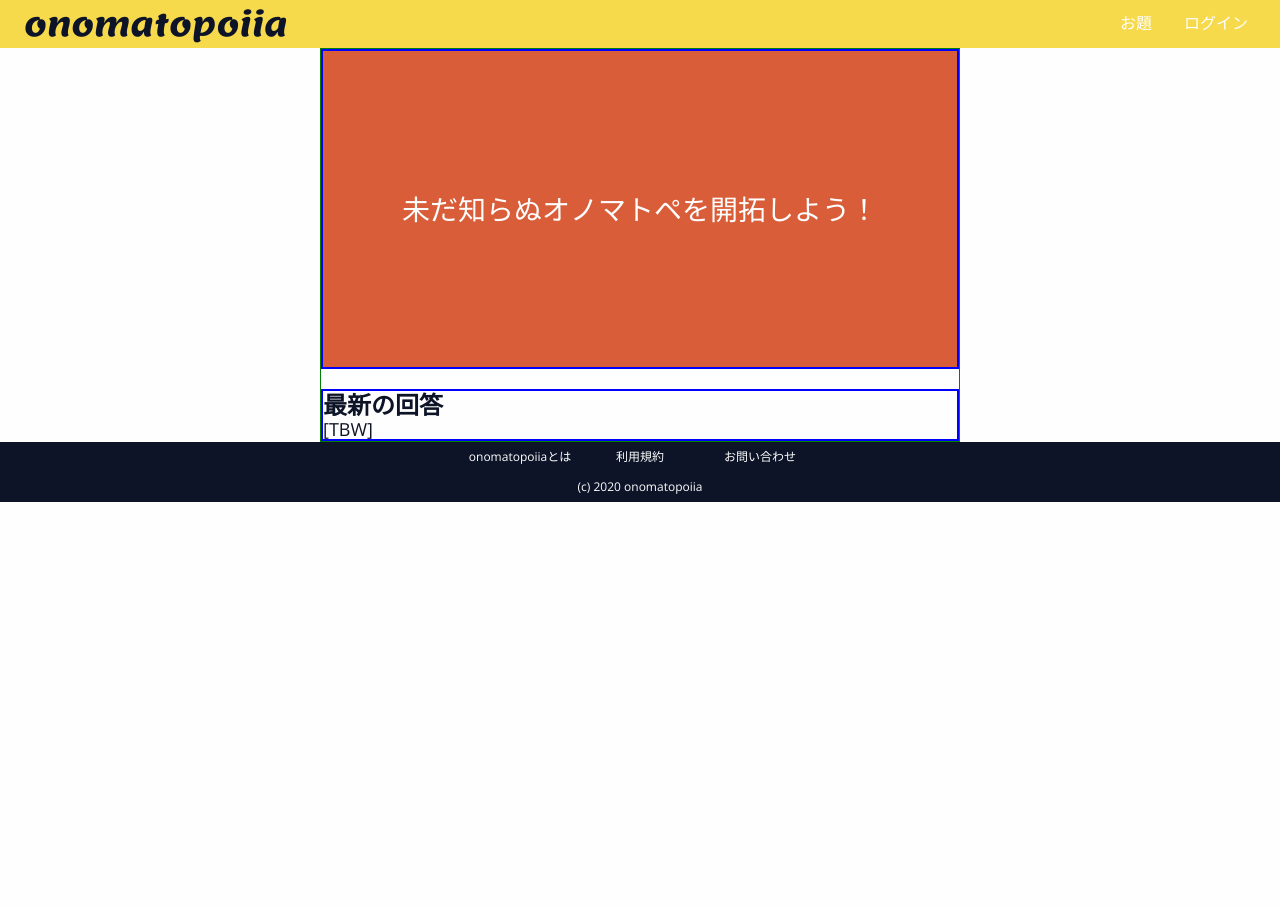
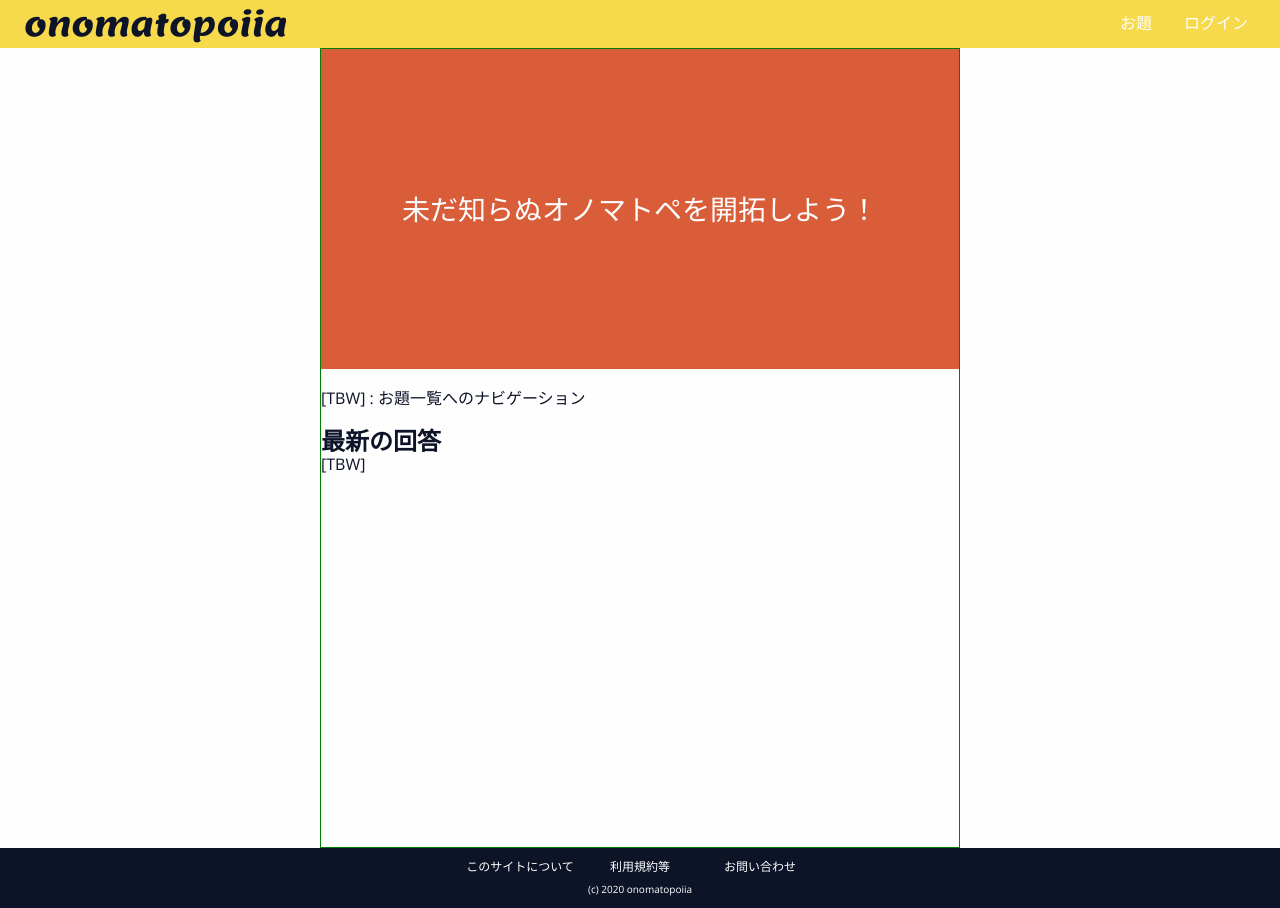
Before and after one commit to wasshoy/onomatopoiia, a Django app: page /onomato/ in a window 1280 px wide. Before the commit the page ends 502 px from the top, so only its background shows below. Run offline with Django 3.2, Linux system fonts and the light colour scheme.

Commit message:
[modify] テンプレートとcssの書き換え

```diff
--- a/onomato/static/onomato/css/about.css
+++ b/onomato/static/onomato/css/about.css
@@ -1,3 +1,16 @@
-
+.main__abouts__title {
+  border-left: 8px solid #d95d39;
+  display: inline-block;
+  font-size: 28px;
+  font-weight: 600;
+  margin: 18px 0 8px 0;
+  padding: 4px 8px;
+}
+.main__abouts__text {
+  margin: 8px 0;
+}
+.main__abouts p {
+  line-height: 32px;
+}
 
 /*# sourceMappingURL=about.css.map */
--- a/onomato/static/onomato/css/base.css
+++ b/onomato/static/onomato/css/base.css
@@ -9,7 +9,7 @@
 body {
   background-color: #fefefe;
   color: #0e1428;
-  font-size: 18px;
+  font-size: 16px;
 }
 
 .header {
@@ -36,17 +36,18 @@ body {
   display: inline-block;
   line-height: 46px;
   text-align: center;
-  transition: border-bottom 0.23s;
+  transition: color 0.2s;
   width: 80px;
 }
 .header__nav ul li:hover {
-  border-bottom: solid 2px #0e1428;
+  color: #0e1428;
 }
 
 .main {
   border: 1px solid green;
   /* TODO: 最後に削除 */
   margin: 0 auto;
+  min-height: 100vh;
   max-width: 640px;
   min-width: 320px;
 }
@@ -56,9 +57,10 @@ body {
   color: #fefefe;
   font-size: 12px;
   height: 60px;
+  padding: 8px 0;
 }
 .footer__abouts {
-  height: 30px;
+  height: 22px;
   width: 360px;
   margin: 0 auto;
 }
@@ -68,7 +70,7 @@ body {
 }
 .footer__abouts ul li {
   display: inline-block;
-  line-height: 30px;
+  line-height: 22px;
   text-align: center;
   transition: opacity 0.2s;
   width: 120px;
@@ -77,7 +79,8 @@ body {
   opacity: 0.8;
 }
 .footer__copyright {
-  line-height: 30px;
+  font-size: 10px;
+  line-height: 22px;
   text-align: center;
 }
 
--- a/onomato/static/onomato/css/index.css
+++ b/onomato/static/onomato/css/index.css
@@ -1,8 +1,5 @@
-@charset "UTF-8";
 .main__top__first-view {
   background-color: #d95d39;
-  border: 2px solid blue;
-  /* TODO: 最後に削除 */
   color: #fefefe;
   font-size: 28px;
   height: 320px;
@@ -10,9 +7,8 @@
   place-items: center;
   margin-bottom: 20px;
 }
-.main__top__latest-answers {
-  border: 2px solid blue;
-  /* TODO: 最後に削除 */
+.main__top__top-nav {
+  margin-bottom: 20px;
 }
 .main__top__latest-answers__title {
   font-size: 24px;
--- a/onomato/static/onomato/scss/about.scss
+++ b/onomato/static/onomato/scss/about.scss
@@ -0,0 +1,23 @@
+$theme-color: #f7d94c;
+$text-color: #0e1428;
+$bg-color: #fefefe;
+$second-color: #d95d39;
+
+.main {
+  &__abouts {
+    &__title {
+      border-left: 8px solid $second-color;
+      display: inline-block;
+      font-size: 28px;
+      font-weight: 600;
+      margin: 18px 0 8px 0;
+      padding: 4px 8px;
+    }
+    &__text {
+      margin: 8px 0;
+    }
+    p {
+      line-height: 32px;
+    }
+  }
+}
--- a/onomato/static/onomato/scss/base.scss
+++ b/onomato/static/onomato/scss/base.scss
@@ -7,18 +7,20 @@ $text-color: #0e1428;
 $bg-color: #fefefe;
 $second-color: #d95d39;
 
+// レスポンシブ設定
 @mixin sp {
   @media (max-width: ($sp)) {
     @content;
   }
 }
+
 * {
   font-family: 'Open Sans', 'M PLUS 1p', cursive;
 }
 body {
   background-color: $bg-color;
   color: $text-color;
-  font-size: 18px;
+  font-size: 16px;
 }
 
 .header {
@@ -43,10 +45,11 @@ body {
       display: inline-block;
       line-height: 46px;
       text-align: center;
-      transition: border-bottom 0.23s;
+      transition: color 0.2s;
       width: 80px;
       &:hover {
-        border-bottom: solid 2px $text-color;
+        color: $text-color;
+        // border-bottom: solid 2px $text-color;  /* TODO: かっこよくないので、かっこよくする */
       }
     }
   }
@@ -55,6 +58,7 @@ body {
 .main {
   border: 1px solid green; /* TODO: 最後に削除 */
   margin: 0 auto;
+  min-height: 100vh;
   max-width: 640px;
   min-width: 320px;
 }
@@ -64,8 +68,9 @@ body {
   color: $bg-color;
   font-size: 12px;
   height: 60px;
+  padding: 8px 0;
   &__abouts {
-    height: 30px;
+    height: 22px;
     width: 360px;
     margin: 0 auto;
     ul {
@@ -73,7 +78,7 @@ body {
       justify-content: center;
       li {
         display: inline-block;
-        line-height: 30px;
+        line-height: 22px;
         text-align: center;
         transition: opacity 0.2s;
         width: 120px;
@@ -84,7 +89,8 @@ body {
     }
   }
   &__copyright {
-    line-height: 30px;
+    font-size: 10px;
+    line-height: 22px;
     text-align: center;
   }
 }
--- a/onomato/static/onomato/scss/index.scss
+++ b/onomato/static/onomato/scss/index.scss
@@ -7,7 +7,6 @@ $second-color: #d95d39;
   &__top {
     &__first-view {
       background-color: $second-color;
-      border: 2px solid blue; /* TODO: 最後に削除 */
       color: $bg-color;
       font-size: 28px;
       height: 320px;
@@ -15,8 +14,12 @@ $second-color: #d95d39;
       place-items: center;
       margin-bottom: 20px;
     }
+    &__top-nav {
+      // border: 2px solid blue; /* TODO: デプロイ前に削除 */
+      margin-bottom: 20px;
+    }
     &__latest-answers {
-      border: 2px solid blue; /* TODO: 最後に削除 */
+      // border: 2px solid blue; /* TODO: デプロイ前に削除 */
       &__title {
         font-size: 24px;
         font-weight: bold;
--- a/onomato/templates/onomato/base.html
+++ b/onomato/templates/onomato/base.html
@@ -29,9 +29,11 @@
     <footer class="footer">
       <div class="footer__abouts">
         <ul>
-          <a href="#"><li>onomatopoiiaとは</li></a>
-          <a href="#"><li>利用規約</li></a>
-          <a href="#"><li>お問い合わせ</li></a>
+          <a href="/onomato/about/"><li>このサイトについて</li></a>
+          <a href="/onomato/tos/"><li>利用規約等</li></a>
+          <a href="/onomato/about#main__abouts__contact"
+            ><li>お問い合わせ</li></a
+          >
         </ul>
       </div>
       <div class="footer__copyright">
@@ -41,4 +43,8 @@
       </div>
     </footer>
   </body>
+  <script>
+    // Chrome の読み込み時の transition が効くのを防ぐための空コード
+  </script>
+  {% block script %} {% endblock %}
 </html>
--- a/onomato/templates/onomato/index.html
+++ b/onomato/templates/onomato/index.html
@@ -1,21 +1,20 @@
-{% extends 'onomato/base.html' %}
-{% load static %}
-{% block link %}
-      <link rel="stylesheet" href="{% static 'onomato/css/index.css' %}"/>
-{% endblock %}
-{% block content %}
+{% extends 'onomato/base.html' %} {% load static %} {% block link %}
+<link rel="stylesheet" href="{% static 'onomato/css/index.css' %}" />
+{% endblock %} {% block content %}
 <div class="main__top">
   <div class="main__top__first-view">
     <p>
       未だ知らぬオノマトペを開拓しよう！
     </p>
   </div>
+  <div class="main__top__top-nav">
+    [TBW] : お題一覧へのナビゲーション
+  </div>
   <div class="main__top__latest-answers">
     <h2 class="main__top__latest-answers__title">最新の回答</h2>
     <div class="main__top__latest-answers__answer">
       [TBW]
     </div>
-
   </div>
 </div>
 {% endblock %}
```
Also changed, not shown: onomato/static/onomato/css/odai_detail.css (+41 -0 lines), onomato/templates/onomato/about.html (+38 -53 lines), onomato/templates/onomato/odai_detail.html (+26 -9 lines), onomato/templates/onomato/odai_detail_.html (added, +23 -0 lines), onomato/templates/onomato/tos.html (added, +22 -0 lines), db.sqlite3, 5 other files. Lines whose indentation alone changed are shown as unchanged.
